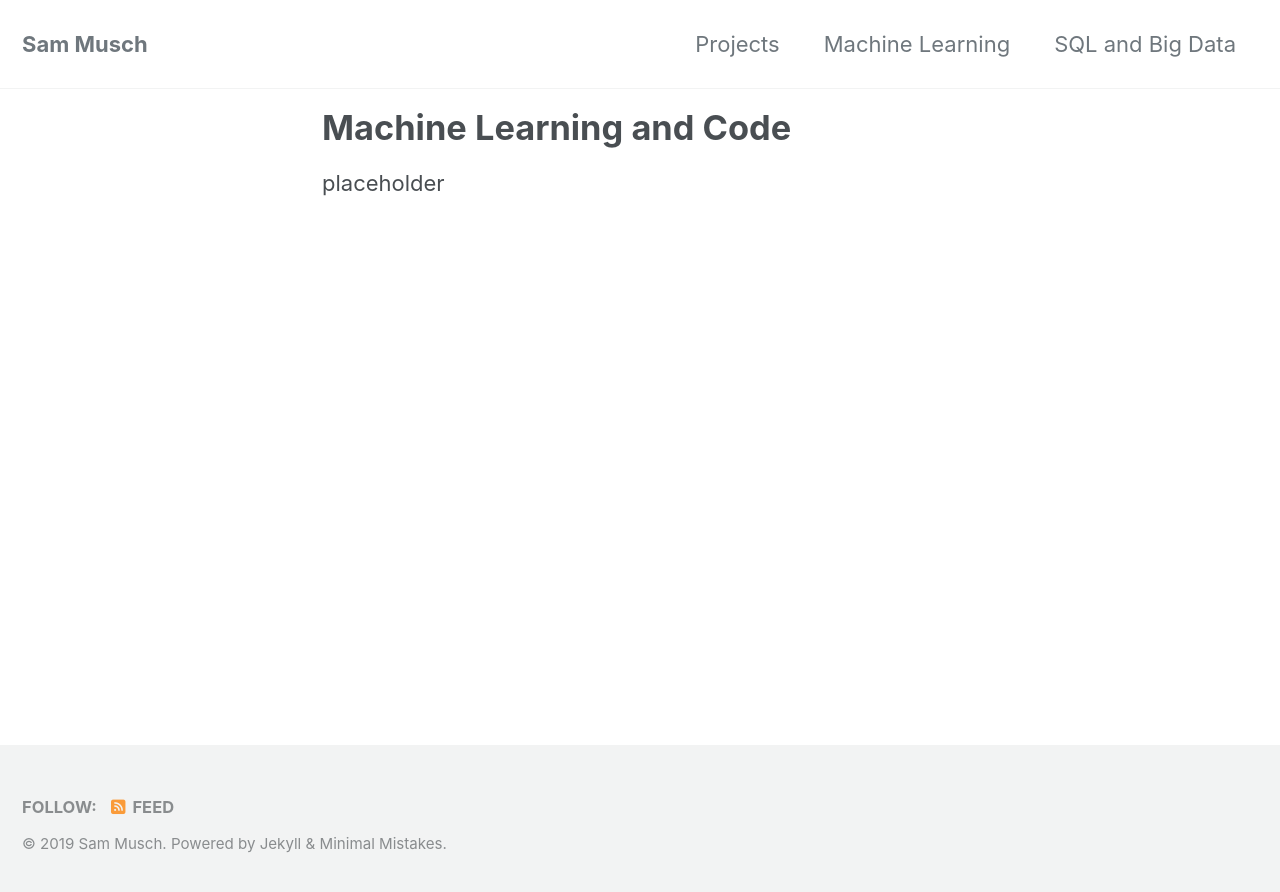
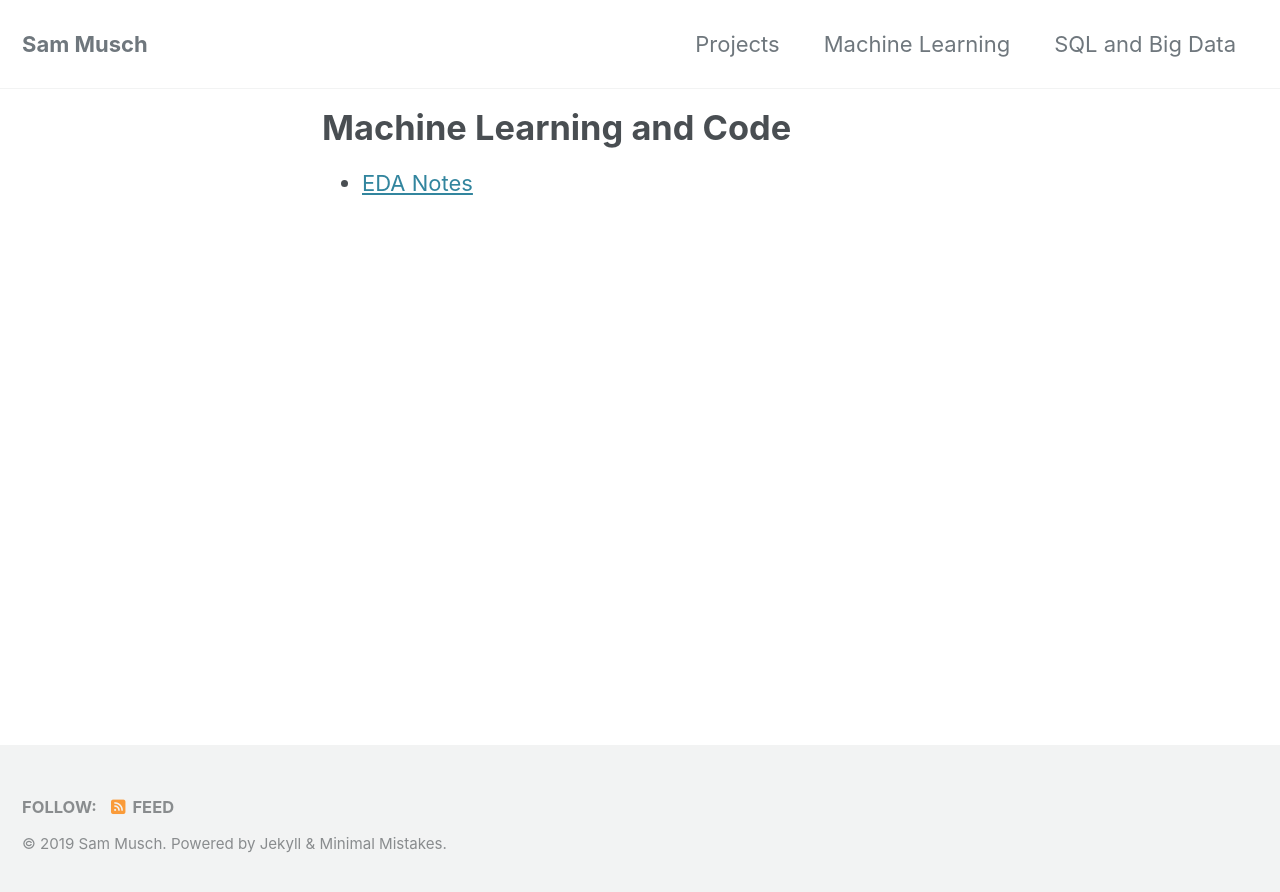
Before and after one commit to SamMusch/SamMusch.github.io, a Jekyll site: the page built from _pages/machine-learning.md, in a window 1280 px wide. Shown: the top 892 px of the page. Built offline with Jekyll 4.4.1, drawn with Linux system fonts in a browser that asks for light colours; cached includes are drawn as plain includes; nearby versions of some CDN libraries.

Commit message:
Add files via upload

```diff
--- a/_pages/machine-learning.md
+++ b/_pages/machine-learning.md
@@ -4,4 +4,4 @@ permalink: /ml/
 title: "Machine Learning and Code"
 ---
 
-placeholder
+- [EDA Notes](https://github.com/SamMusch/Predictive-and-EDA/blob/master/Notes/EDA%20Overview%20Notes.md)
```
Also changed, not shown: _pages/about.md (added, +6 -0 lines).
